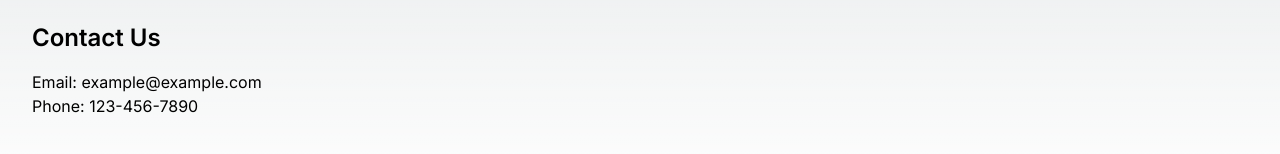
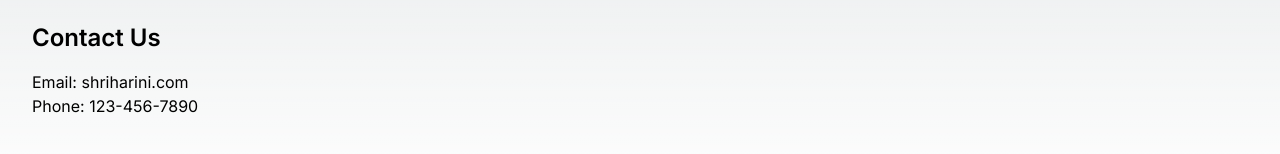
Before and after one commit to shriharini10/myproj, a Next.js app: page / in a window 1280 px wide. Shown: the part 366-520 px from the top of the page. Built offline with nearby package versions, Linux system fonts and the light colour scheme.

Commit message:
slight modifications

```diff
--- a/app/page.tsx
+++ b/app/page.tsx
@@ -22,7 +22,7 @@ const Home: FC = () => {
         </section>
         <section>
           <h2 className="text-2xl font-semibold mb-4">Contact Us</h2>
-          <p>Email: example@example.com</p>
+          <p>Email: shriharini.com</p>
           <p>Phone: 123-456-7890</p>
         </section>
       </main>
```
